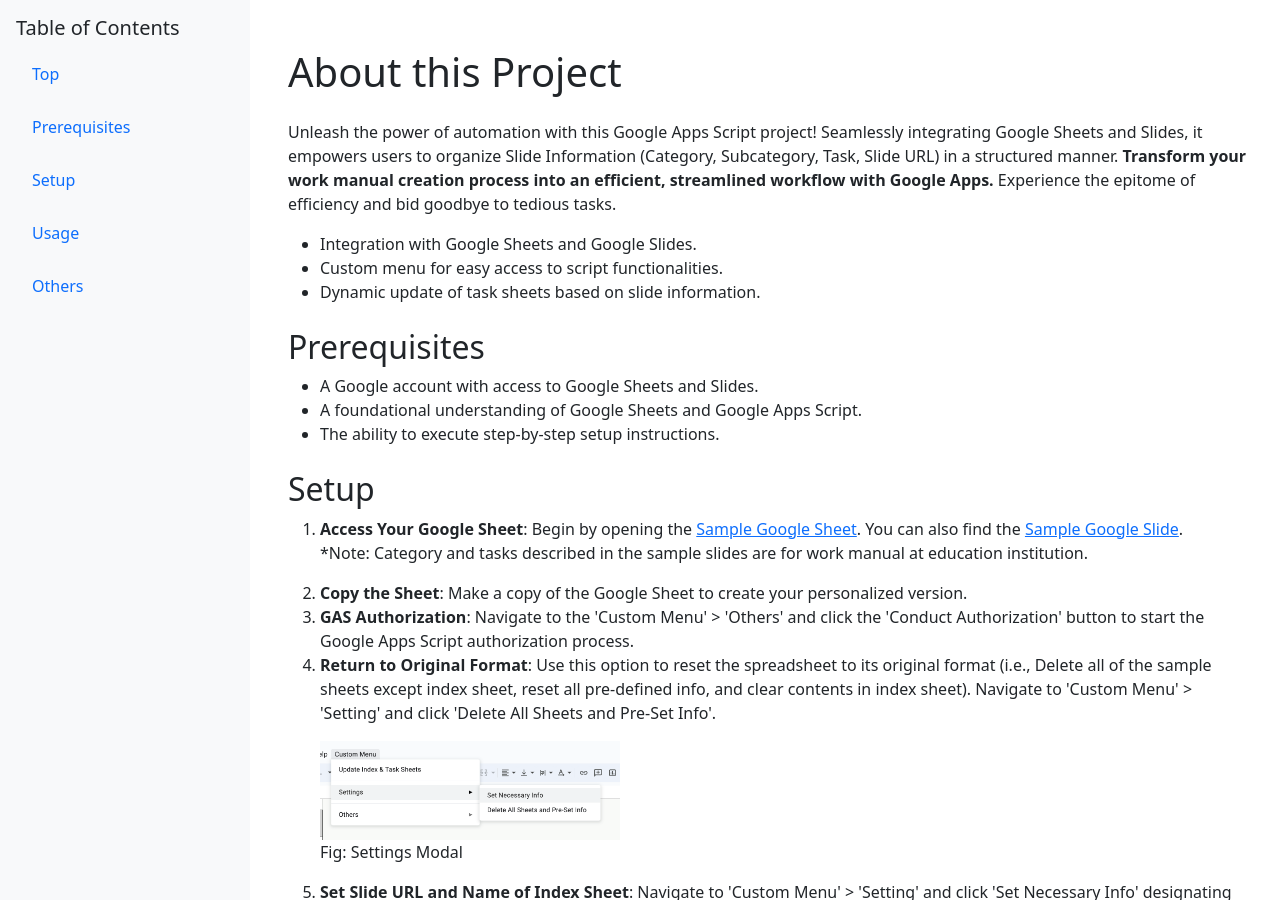
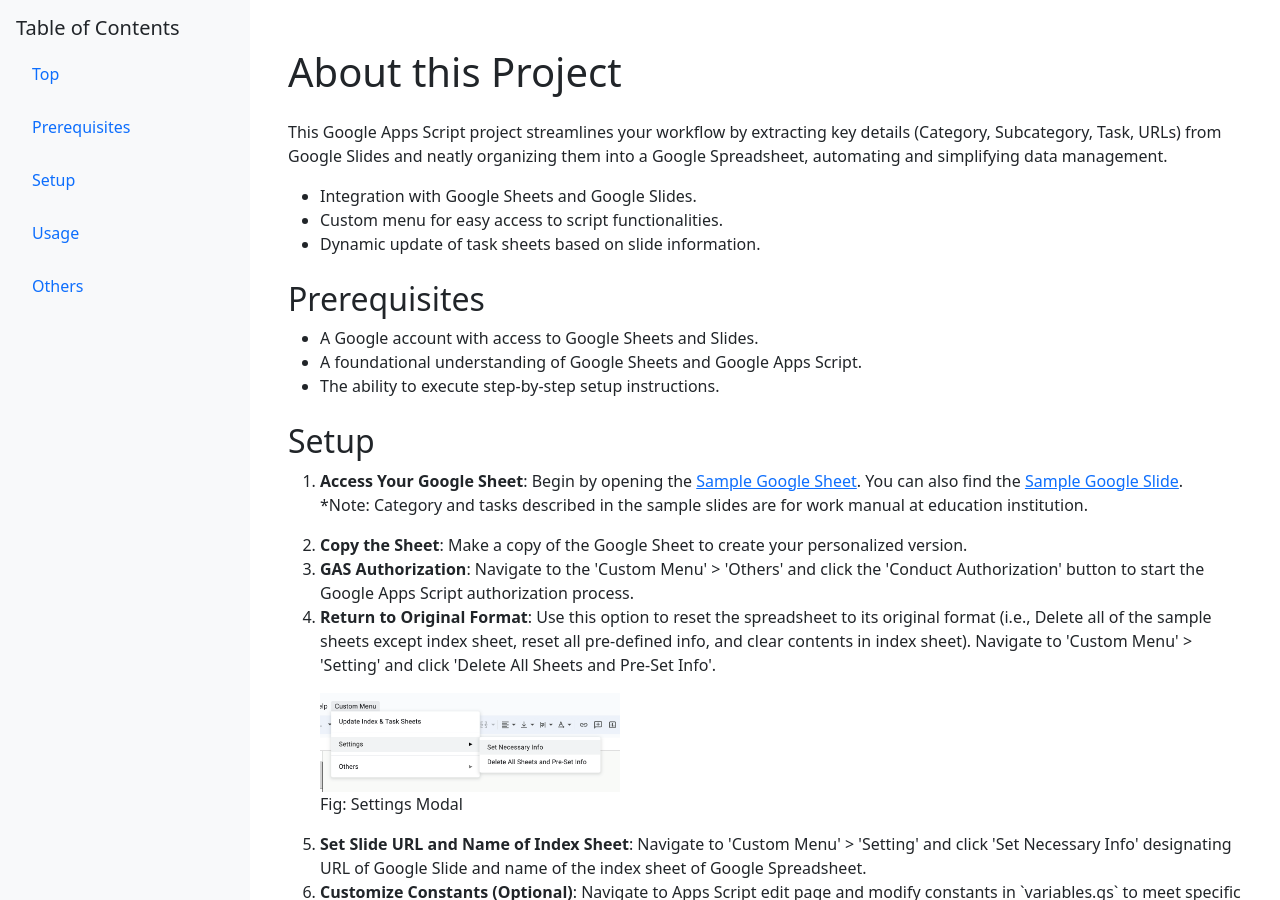
Before and after one commit to tsato21/display-slide-info-spr, a Jekyll site: the page built from docs/index.html, in a window 1280 px wide and 900 px high. Built offline with Jekyll 4.4.1, drawn with Linux system fonts in a browser that asks for light colours.

Commit message:
Update index.html

```diff
--- a/docs/index.html
+++ b/docs/index.html
@@ -4,7 +4,7 @@
 <div class="content">
     <div class="container py-4">
         <h1 id="top" class="mb-4">About this Project</h1>
-        <p>Unleash the power of automation with this Google Apps Script project! Seamlessly integrating Google Sheets and Slides, it empowers users to organize Slide Information (Category, Subcategory, Task, Slide URL) in a structured manner. <strong>Transform your work manual creation process into an efficient, streamlined workflow with Google Apps.</strong> Experience the epitome of efficiency and bid goodbye to tedious tasks.</p>
+        <p>This Google Apps Script project streamlines your workflow by extracting key details (Category, Subcategory, Task, URLs) from Google Slides and neatly organizing them into a Google Spreadsheet, automating and simplifying data management.</p>
         <ul>
             <li>Integration with Google Sheets and Google Slides.</li>
             <li>Custom menu for easy access to script functionalities.</li>
```
